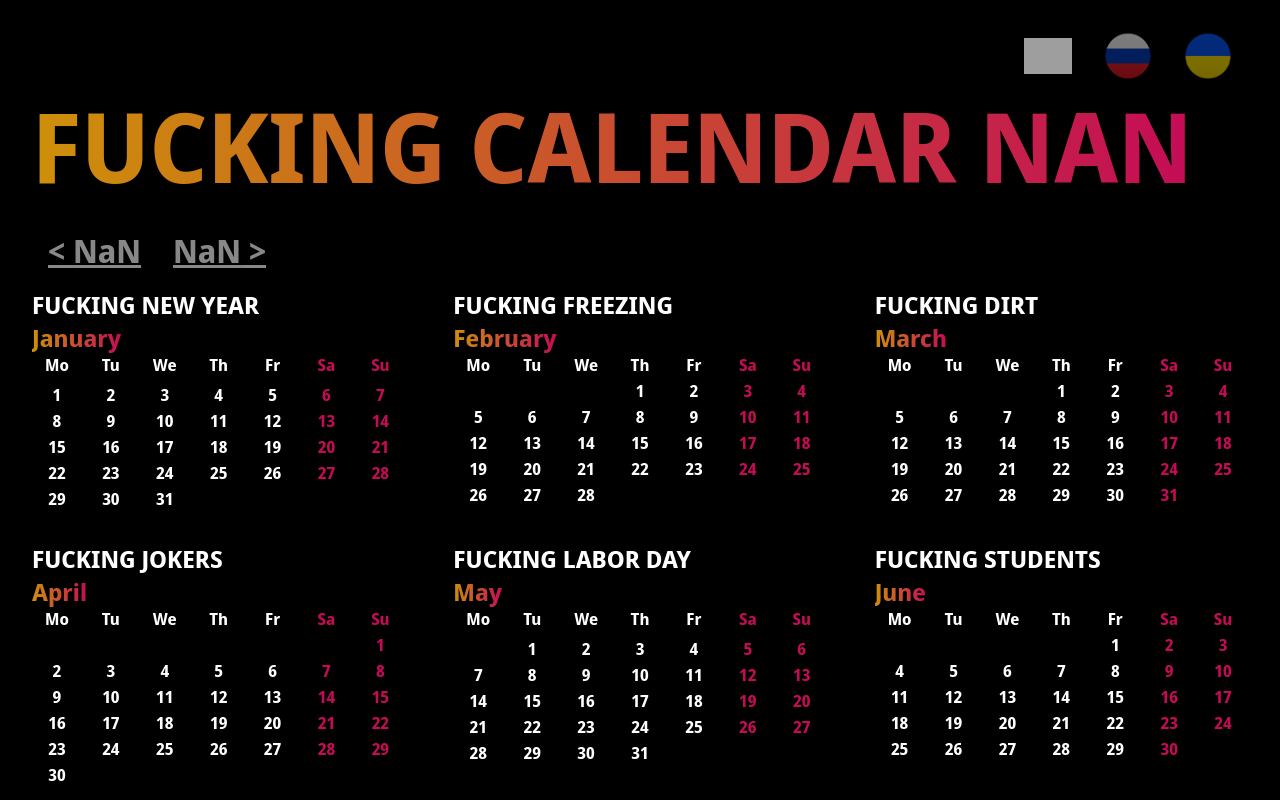
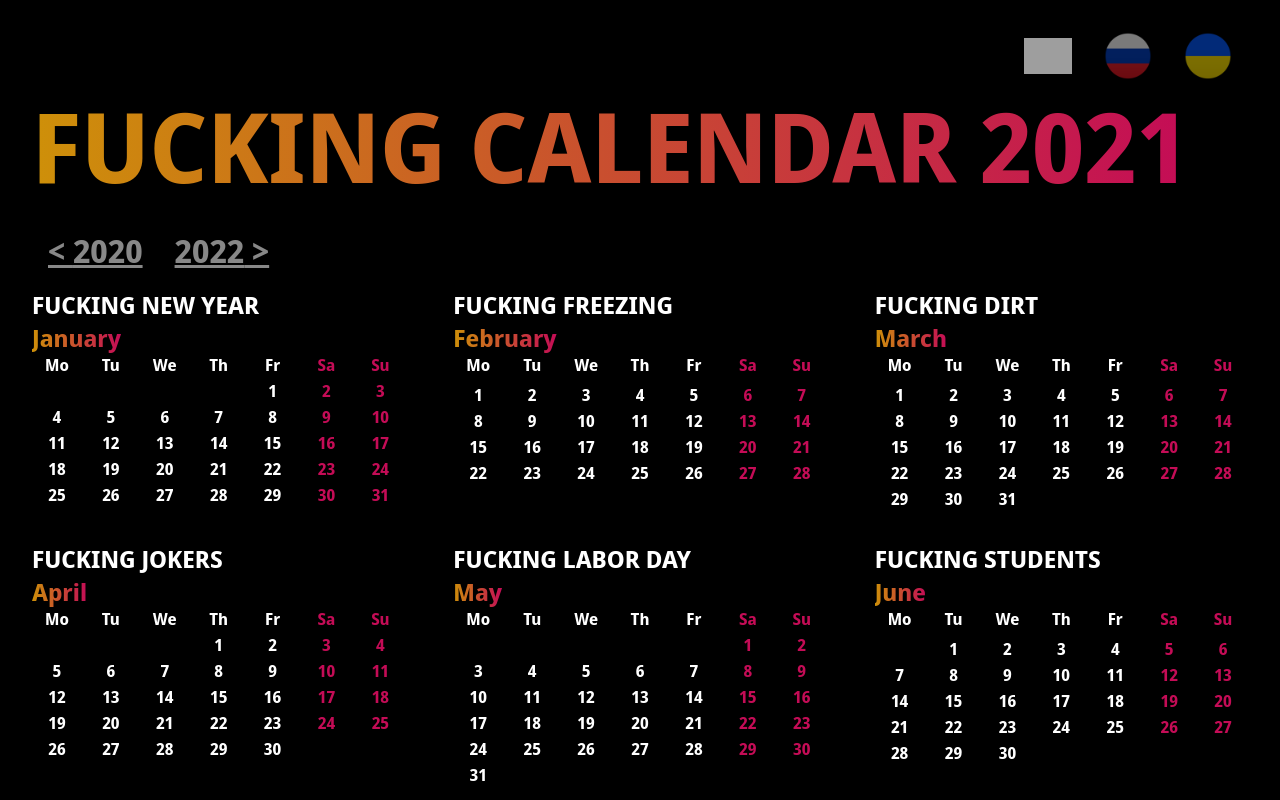
Before and after one commit to Rubyroidas/calendar, a React app: page / in a window 1280 px wide. Shown: the top 800 px of the page. Built offline with nearby package versions, Linux system fonts and the light colour scheme; grey boxes are pictures that could not be loaded.

Commit message:
Fix: default year was not being picking up

```diff
--- a/src/store.js
+++ b/src/store.js
@@ -12,6 +12,9 @@ export class Store {
     constructor() {
         try {
             this.year = parseInt(localStorage.getItem('year'), 10);
+            if (Number.isNaN(this.year)) {
+                throw new Error();
+            }
         } catch (e) {
             this.year = new Date().getFullYear();
         }
```
